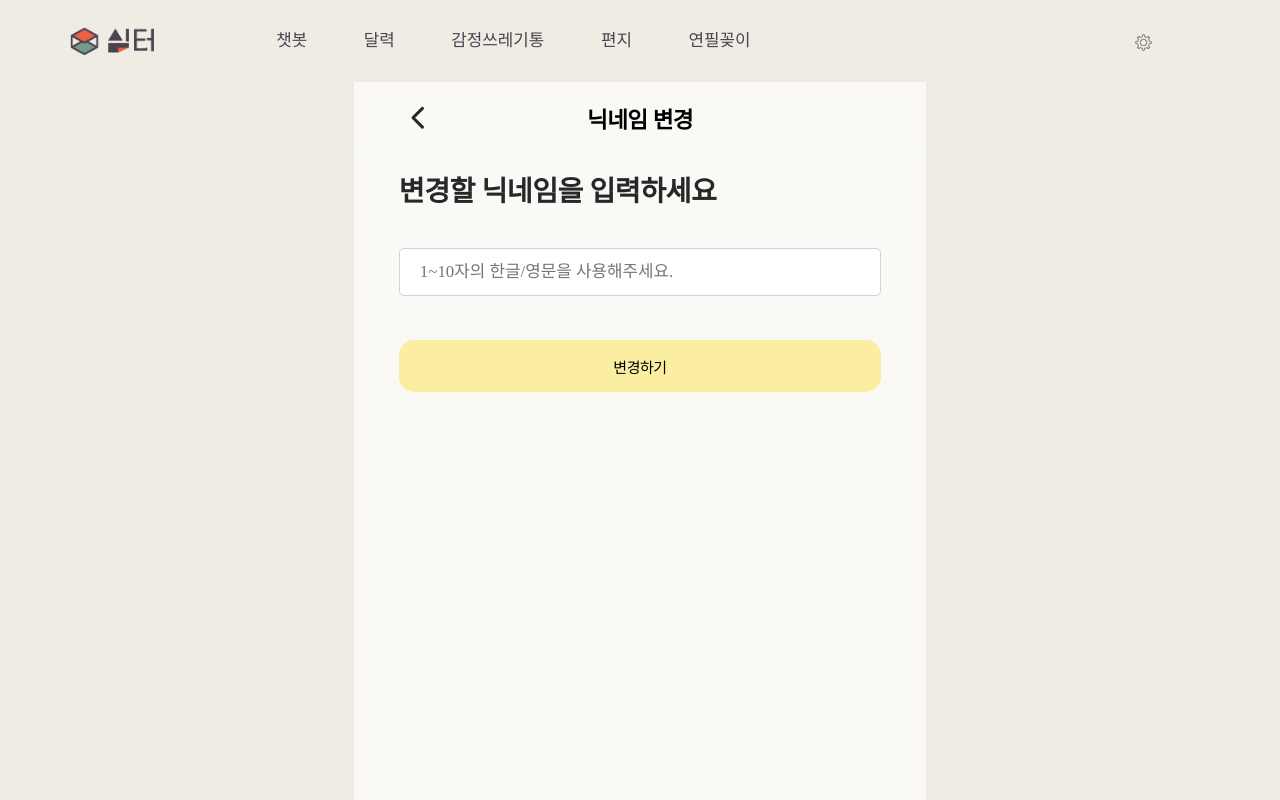
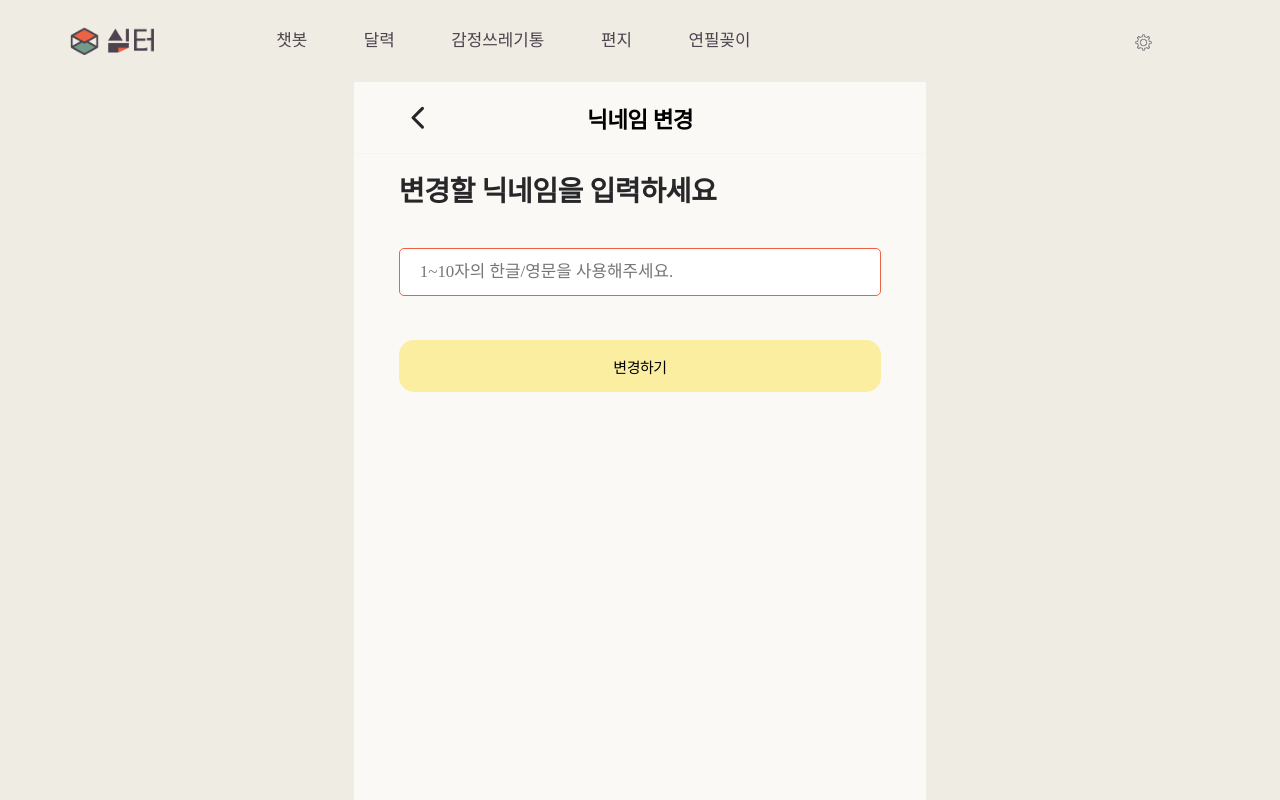
Before and after one commit to git1uv/client, a React (Create React App) app: page /namechange in a window 1280 px wide. Built offline with nearby package versions, Linux system fonts and the light colour scheme; no server answers.

Commit message:
feat: 닉네임 조건 확인

```diff
--- a/src/components/Settings/Settings.change.style.js
+++ b/src/components/Settings/Settings.change.style.js
@@ -70,6 +70,12 @@ export const NicknameChange = styled.div`
     border: 1px solid #D4D4D8;
     border-radius: 5px;
     background: #FFFFFF;
+    &.error {
+      border-color: #ED6243;
+    }
+    &.success {
+      border-color: #95DD98;
+    }
     @media (max-width: 430px) {
     margin: 0 1.8vw;
   }
--- a/src/routes/Set/NameChange.jsx
+++ b/src/routes/Set/NameChange.jsx
@@ -23,8 +23,20 @@ function NameChange() {
   const accessToken = localStorage.getItem('accessToken');
   const refreshToken = localStorage.getItem('refreshToken');
 
+  const isValidNickname = (nickname) => {
+    const regex = /^[가-힣a-zA-Z]{1,10}$/;
+    return regex.test(nickname);
+  };
+
   const handleNicknameChange = (e) => {
-    setNickname(e.target.value);
+    const value = e.target.value;
+    setNickname(value);
+
+    if (isValidNickname(value)) {
+      setErrorMessage('');
+    } else {
+      setErrorMessage('1~10자의 한글/영문을 사용해주세요.');
+    }
   };
 
   const handleNicknameSubmit = async () => {
@@ -79,9 +91,11 @@ function NameChange() {
         <Set.NicknameChange>
             <input
             type="text"
+            maxlength="10"
             placeholder="1~10자의 한글/영문을 사용해주세요."
             value={nickname}
             onChange={handleNicknameChange}
+            className= {isValidNickname(nickname) ? 'success' : 'error'}
           />
         </Set.NicknameChange>
         <Set.Button>
```
